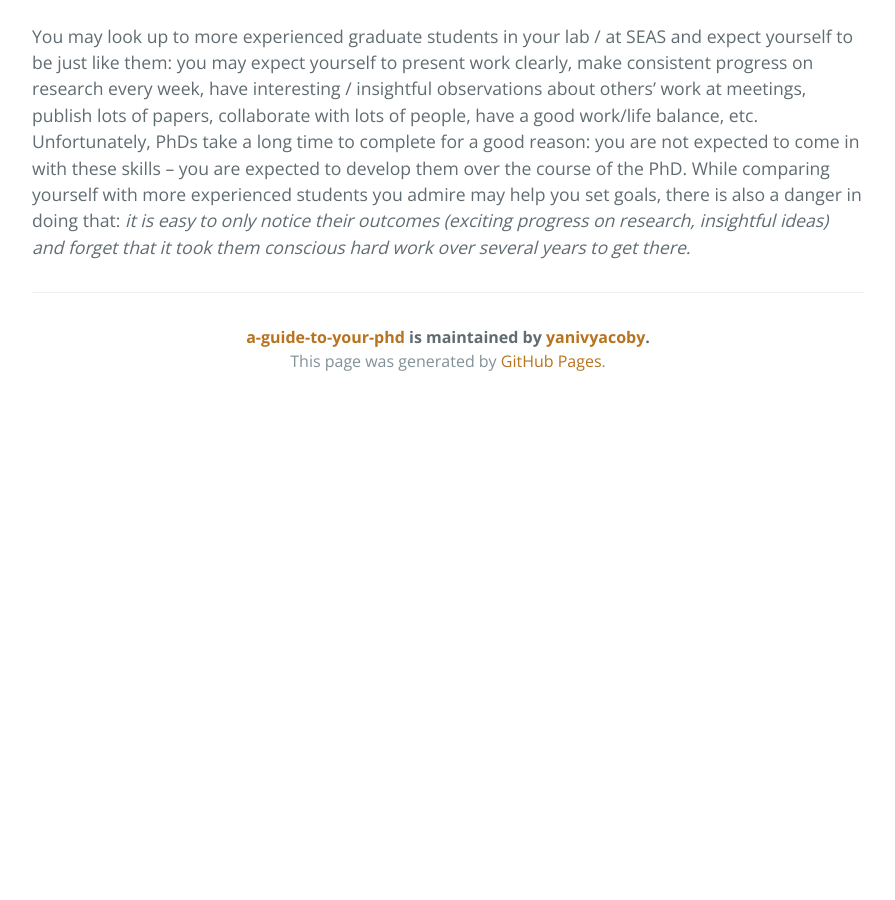
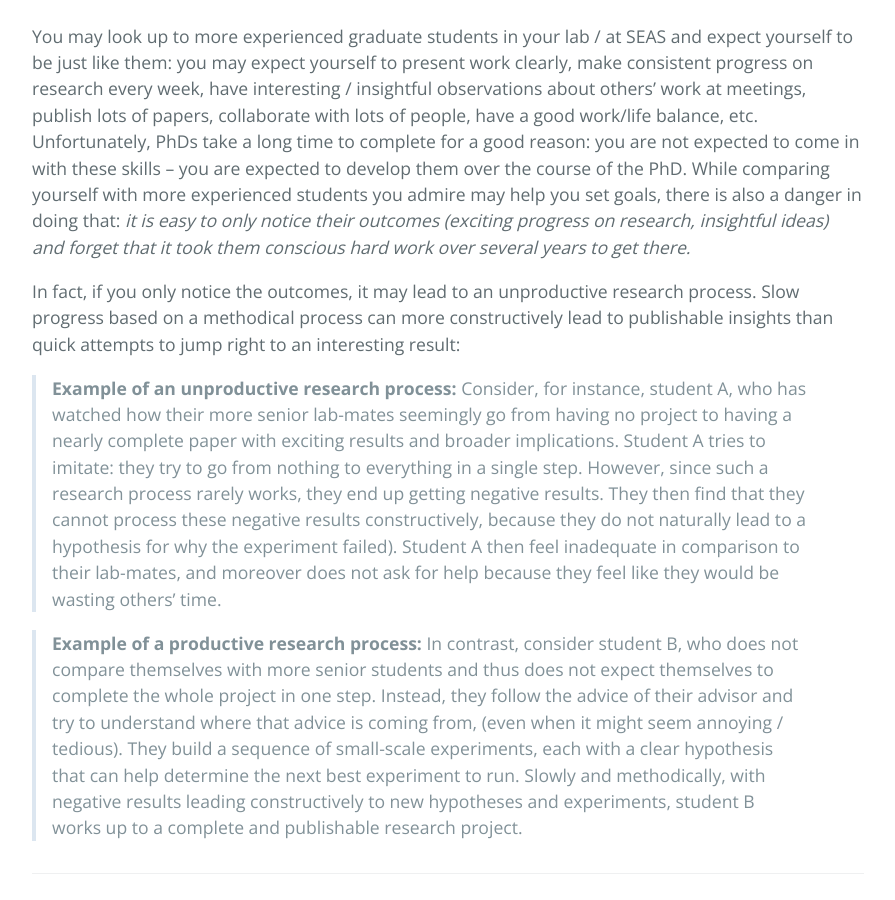
Before and after one commit to yanivyacoby/a-guide-to-your-phd, a Jekyll site: the page built from guide.md, in a window 1280 px wide and 900 px high, scrolled down 2260 px. Shown: the whole window, without its empty margins (192-1087 px from the left). Built offline with Jekyll 4.4.1, drawn with Linux system fonts in a browser that asks for light colours; before the commit the page ends 2665 px from its top, so only the background shows below that.

Commit message:
Update guide.md

```diff
--- a/guide.md
+++ b/guide.md
@@ -77,3 +77,21 @@ you are not expected to come in with these skills -- you are expected to develop
 While comparing yourself with more experienced students you admire may help you set goals, there is also a danger in doing that:
 _it is easy to only notice their outcomes (exciting progress on research, insightful ideas)
 and forget that it took them conscious hard work over several years to get there._
+
+In fact, if you only notice the outcomes, it may lead to an unproductive research process.
+Slow progress based on a methodical process can more constructively lead to
+publishable insights than quick attempts to jump right to an interesting result:
+
+> **Example of an unproductive research process:** Consider, for instance, student A, who has watched how their more senior lab-mates seemingly go from having no
+project to having a nearly complete paper with exciting results and broader implications.
+Student A tries to imitate: they try to go from nothing to everything in a single step.
+However, since such a research process rarely works, they end up getting negative results.
+They then find that they cannot process these negative results constructively, because they do not naturally lead to a hypothesis for why the experiment failed). Student A then feel inadequate in comparison to their lab-mates, and moreover does not ask for help because they feel like they would be wasting others' time.
+
+> **Example of a productive research process:** In contrast, consider student B, who does not compare themselves with more senior students and thus
+does not expect themselves to complete the whole project in one step.
+Instead, they follow the advice of their advisor and try to understand where that advice is coming from, (even when it might seem annoying / tedious).
+They build a sequence of small-scale experiments,
+each with a clear hypothesis that can help determine the next best experiment to run.
+Slowly and methodically, with negative results leading constructively to new hypotheses and experiments,
+student B works up to a complete and publishable research project.
```
